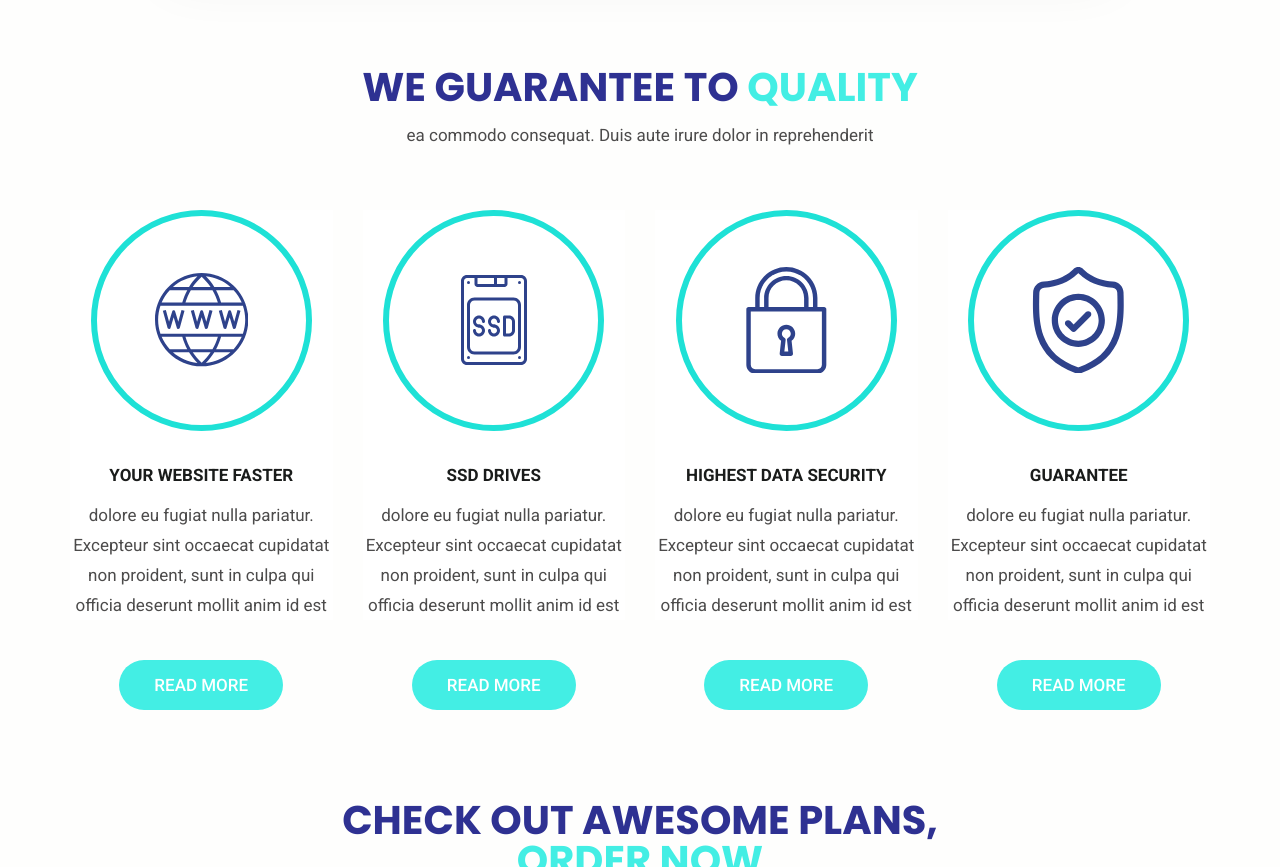
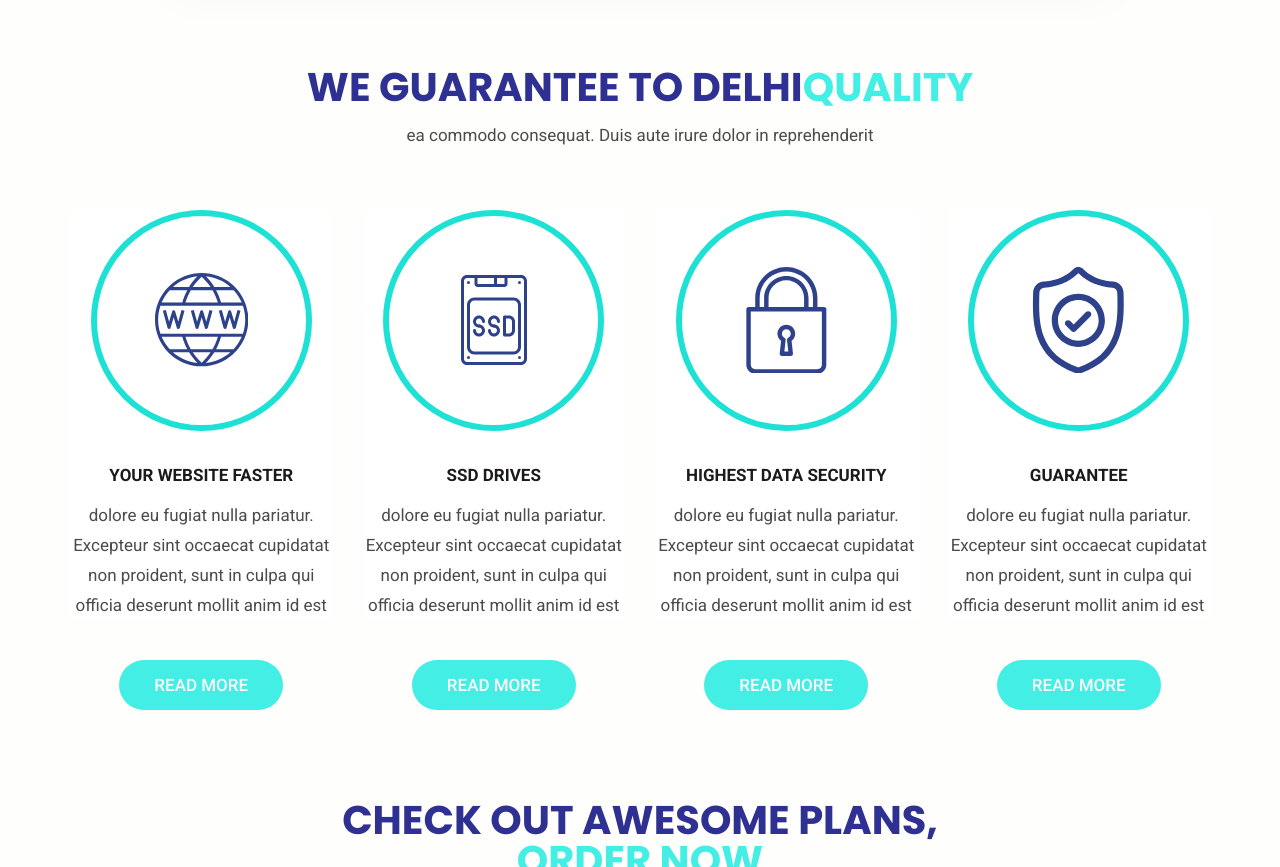
Before and after one commit to virenderrawatgit/learninghub, a plain HTML site: page index.html in a window 1280 px wide. Shown: the part 1250-2117 px from the top of the page. Drawn offline with nearby package versions, Linux system fonts and the light colour scheme.

Commit message:
Local change of file

```diff
--- a/index.html
+++ b/index.html
@@ -251,7 +251,7 @@
             <div class="row">
                <div class="col-md-12">
                   <div class="titlepage text_align_center">
-                     <h2>We guarantee  to <span class="blue_light">quality</span></h2>
+                     <h2>We guarantee  to delhi<span class="blue_light">quality</span></h2>
                      <p> ea commodo consequat. Duis aute irure dolor in reprehenderit
                      </p>
                   </div>
```
